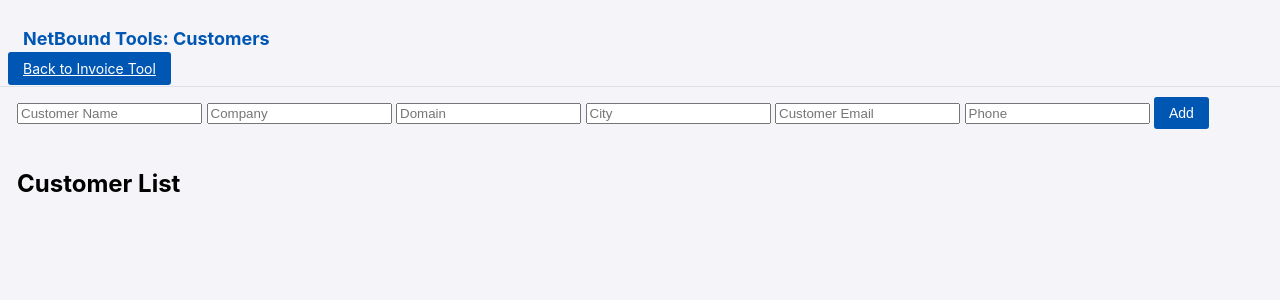
After one commit to Orange-Jeff/orangejeff, a PHP site: page /customers.php in a window 1280 px wide. The commit adds this page. Shown: the top 300 px of the page. Run offline with PHP 8.4, Linux system fonts and the light colour scheme; data that the repository does not hold is empty; a stand-in replaces the project's code that opens the database connection.

Commit message:
Wednesday

```diff
--- /dev/null
+++ b/customers.php
@@ -0,0 +1,107 @@
+<?php
+require 'database.php';
+
+if ($_SERVER['REQUEST_METHOD'] === 'POST') {
+    $name = $_POST['name'];
+    $company = $_POST['company'];
+    $domain = $_POST['domain'];
+    $city = $_POST['city'];
+    $email = $_POST['email'];
+    $phone = $_POST['phone'];
+
+    $stmt = $pdo->prepare("INSERT INTO customers (name, company, domain, city, email, phone) VALUES (?, ?, ?, ?, ?, ?)");
+    $stmt->execute([$name, $company, $domain, $city, $email, $phone]);
+}
+
+$customers = $pdo->query("SELECT * FROM customers")->fetchAll(PDO::FETCH_ASSOC);
+?>
+
+<!DOCTYPE html>
+<html lang="en">
+<head>
+    <meta charset="UTF-8">
+    <title>Customers</title>
+    <style>
+        body {
+            margin: 0;
+            padding: 0;
+            font-family: -apple-system, BlinkMacSystemFont, "Segoe UI", Roboto, "Helvetica Neue", Arial, sans-serif;
+            background: #f4f4f9;
+        }
+
+        .editor-header {
+            background: #f4f4f9;
+            padding: 8px;
+            border-bottom: 1px solid #dee2e6;
+        }
+
+        .editor-title {
+            margin: 0 0 8px 0;
+            padding: 0;
+            color: #0056b3;
+            margin-top: 20px;
+            line-height: 1.2;
+            font-weight: bold;
+            font-size: 18px;
+        }
+
+        .button-group {
+            padding: 10px 17px;
+            display: flex;
+            gap: 10px;
+        }
+
+        .command-button {
+            background: #0056b3;
+            color: white;
+            border: none;
+            padding: 8px 15px;
+            border-radius: 3px;
+            cursor: pointer;
+            font-size: 14px;
+            transition: background 0.2s;
+        }
+
+        .command-button:disabled {
+            background-color: #cccccc;
+            cursor: not-allowed;
+        }
+    </style>
+</head>
+<body>
+    <div class="editor-view">
+        <div class="editor" id="editorSection">
+            <div class="editor-header">
+                <div class="header-top">
+                    <h1 class="editor-title" style="padding-left: 15px;">NetBound Tools: Customers</h1>
+                </div>
+                <div class="persistent-status-bar" id="statusBar"></div>
+                <div class="button-controls">
+                    <a href="invoice.php" class="command-button">Back to Invoice Tool</a>
+                </div>
+            </div>
+            <div class="preview-area" id="previewArea">
+                <div class="button-group">
+                    <form method="POST">
+                        <input type="text" name="name" placeholder="Customer Name" required>
+                        <input type="text" name="company" placeholder="Company" required>
+                        <input type="text" name="domain" placeholder="Domain" required>
+                        <input type="text" name="city" placeholder="City" required>
+                        <input type="email" name="email" placeholder="Customer Email" required>
+                        <input type="text" name="phone" placeholder="Phone" required>
+                        <button type="submit" class="command-button">Add</button>
+                    </form>
+                </div>
+                <div class="button-group">
+                    <h2>Customer List</h2>
+                    <ul>
+                        <?php foreach ($customers as $customer): ?>
+                            <li><?php echo htmlspecialchars($customer['name']) . ' - ' . htmlspecialchars($customer['company']) . ' - ' . htmlspecialchars($customer['domain']) . ' - ' . htmlspecialchars($customer['city']) . ' - ' . htmlspecialchars($customer['email']) . ' - ' . htmlspecialchars($customer['phone']); ?></li>
+                        <?php endforeach; ?>
+                    </ul>
+                </div>
+            </div>
+        </div>
+    </div>
+</body>
+</html>
```
Also changed, not shown: main.php (+17 -0 lines), nb-archive-manager.php (+151 -42 lines), blank.txt (added), invoice.php (added).
